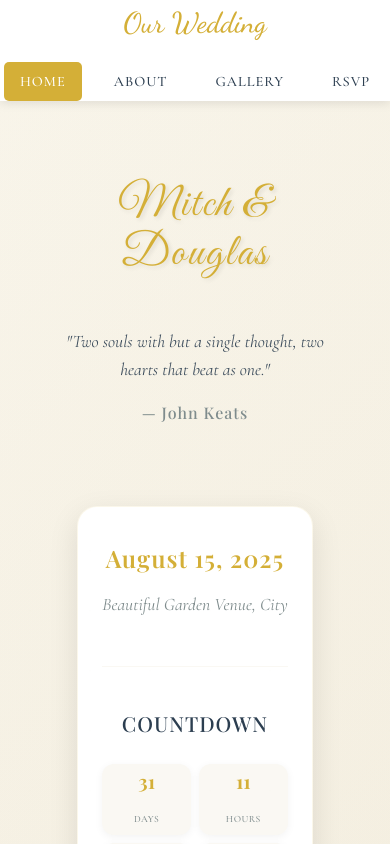
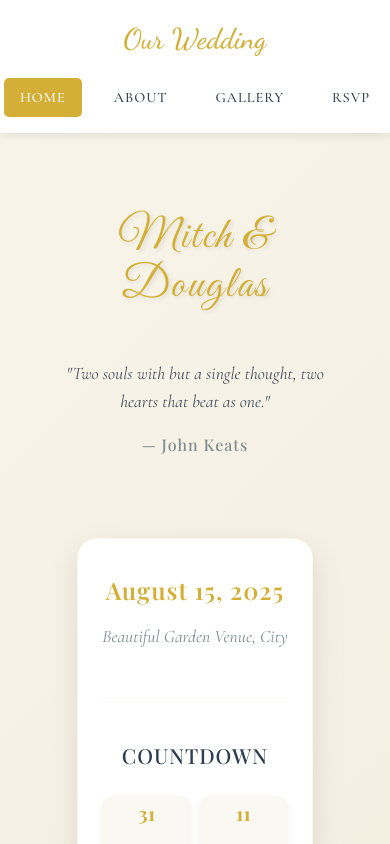
Before and after one commit to kabrick/wedding, an Angular app: page / in a window 390 px wide. Shown: the top 844 px of the page. Built offline with nearby package versions, Linux system fonts and the light colour scheme; a web font is replaced by a local one.

Commit message:
make full length nav

```diff
--- a/src/app/navigation/navigation.html
+++ b/src/app/navigation/navigation.html
@@ -1,4 +1,5 @@
 <nav class="navbar">
+  <div class="nav-content">
     <div class="nav-brand">
       <a routerLink="/">Our Wedding</a>
     </div>
@@ -8,4 +9,5 @@
       <a routerLink="/gallery" routerLinkActive="active">Gallery</a>
       <a routerLink="/rsvp" routerLinkActive="active">RSVP</a>
     </div>
+  </div>
 </nav>
--- a/src/app/navigation/navigation.scss
+++ b/src/app/navigation/navigation.scss
@@ -5,15 +5,17 @@
   position: sticky;
   top: 0;
   z-index: 100;
+  width: 100%;
 }
 
-.navbar {
+.nav-content {
   display: flex;
   justify-content: space-between;
   align-items: center;
   max-width: 1200px;
   margin: 0 auto;
   padding: 0 20px;
+  width: 100%;
 }
 
 .nav-brand a {
@@ -49,7 +51,7 @@
 }
 
 @media (max-width: 768px) {
-  .navbar {
+  .nav-content {
     flex-direction: column;
     gap: 1rem;
   }
```
Lines whose indentation alone changed are shown as unchanged.
